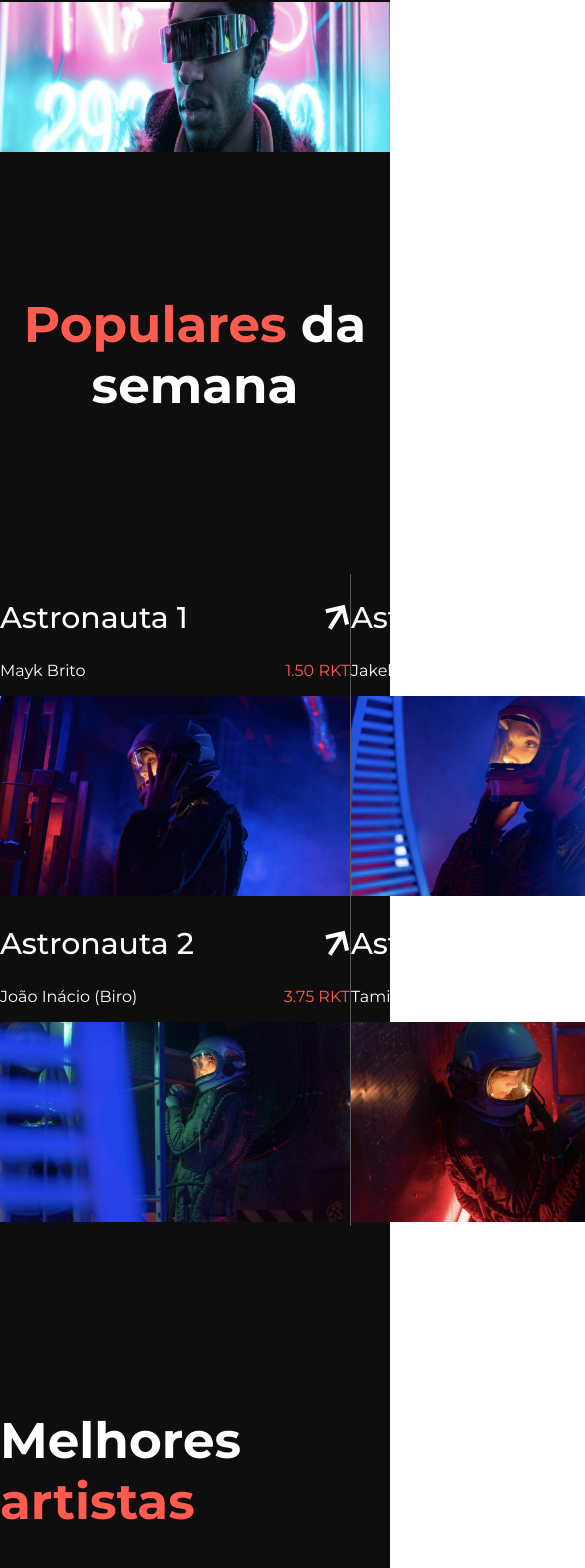
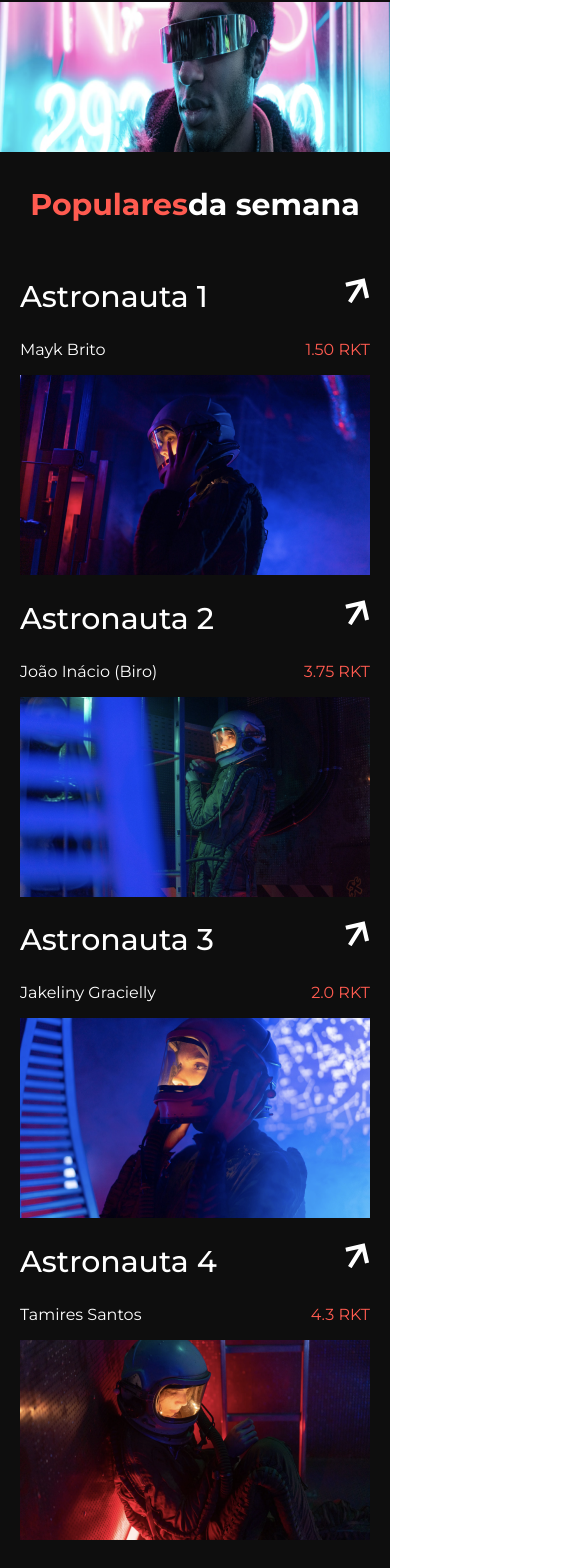
Before and after one commit to Chris-Valentim/Rocket-NFTs, a React (Create React App) app: page / in a window 390 px wide. Shown: the part 3384-4952 px from the top of the page, 585 px wide, since content can reach past the window. Built offline with nearby package versions, Linux system fonts and the light colour scheme; the HTML template or start-up script is replaced by a standard one.

Commit message:
Refatoração do código no arquivo index.tsx; Implementação do media querry no componente MainThree

```diff
--- a/src/components/Main-3/index.tsx
+++ b/src/components/Main-3/index.tsx
@@ -1,41 +1,70 @@
 import * as S from './styles';
-
-import astronautaOne from '../../assets/astronauta-1.png'
-import astronautaTwo from '../../assets/astronauta-2.png'
-import astronautaThree from '../../assets/astronauta-3.png'
-import astronautaFour from '../../assets/astronauta-4.png'
-import arrowWhite from '../../assets/arrow-white.svg'
 
 const MainThree = () => {
   return (
     <S.Wrapper>
       <S.Title>
-        <S.StyledText>Populares</S.StyledText> da semana
+        <S.StyledText>
+          Populares
+        </S.StyledText>
+        da semana
       </S.Title>
       <S.Content>
         <div>
           <div>
-            <S.SubTitle>Astronauta 1<img src={arrowWhite} alt="arrow-White" /></S.SubTitle>
-            <S.AvatarName>Mayk Brito <S.StyledText>1.50 RKT</S.StyledText></S.AvatarName>
-            <img src={astronautaOne} alt="astronauta One" />
+            <S.SubTitle>
+              Astronauta 1
+              <S.ImageArrow />
+            </S.SubTitle>
+            <S.AvatarName>
+              Mayk Brito
+              <S.StyledText>
+                1.50 RKT
+              </S.StyledText>
+            </S.AvatarName>
+            <S.ImageAstronautaOne />
           </div>
           <div>
-            <S.SubTitle>Astronauta 2<img src={arrowWhite} alt="arrow-White" /></S.SubTitle>
-            <S.AvatarName>João Inácio (Biro) <S.StyledText>3.75 RKT</S.StyledText></S.AvatarName>
-            <img src={astronautaTwo} alt="astronauta Two" />
+            <S.SubTitle>
+              Astronauta 2
+              <S.ImageArrow />
+            </S.SubTitle>
+            <S.AvatarName>
+              João Inácio (Biro)
+              <S.StyledText>
+                3.75 RKT
+              </S.StyledText>
+            </S.AvatarName>
+            <S.ImageAstronautaTwo />
           </div>
         </div>
-        <S.DividingLine></S.DividingLine>
+        <S.DividingLine />
         <div>
           <div>
-            <S.SubTitle>Astronauta 3<img src={arrowWhite} alt="arrow-White" /></S.SubTitle>
-            <S.AvatarName>Jakeliny Gracielly <S.StyledText>2.0 RKT</S.StyledText></S.AvatarName>
-            <img src={astronautaThree} alt="astronauta Three" />
+            <S.SubTitle>
+              Astronauta 3
+              <S.ImageArrow />
+            </S.SubTitle>
+            <S.AvatarName>
+              Jakeliny Gracielly
+              <S.StyledText>
+                2.0 RKT
+              </S.StyledText>
+            </S.AvatarName>
+            <S.ImageAstronautaThree />
           </div>
           <div>
-            <S.SubTitle>Astronauta 4<img src={arrowWhite} alt="arrow-White" /></S.SubTitle>
-            <S.AvatarName>Tamires Santos <S.StyledText>4.3 RKT</S.StyledText></S.AvatarName>
-            <img src={astronautaFour} alt="astronauta Four" />
+            <S.SubTitle>
+              Astronauta 4
+              <S.ImageArrow />
+            </S.SubTitle>
+            <S.AvatarName>
+              Tamires Santos
+                <S.StyledText>
+                  4.3 RKT
+                </S.StyledText>
+            </S.AvatarName>
+            <S.ImageAstronautaFour />
           </div>
         </div>
       </S.Content>
--- a/src/components/Main-3/styles.ts
+++ b/src/components/Main-3/styles.ts
@@ -1,4 +1,10 @@
 import styled from 'styled-components'
+
+import arrowWhite from '../../assets/arrow-white.svg'
+import astronautaOne from '../../assets/astronauta-1.png'
+import astronautaTwo from '../../assets/astronauta-2.png'
+import astronautaThree from '../../assets/astronauta-3.png'
+import astronautaFour from '../../assets/astronauta-4.png'
 
 export const Wrapper = styled.div`
   background-color: var(--body-background);
@@ -15,9 +21,15 @@ export const Title = styled.h1`
   font-weight: bold;
   font-size: 50px;
 
-  margin: 0;
   margin-top: 138px;
   margin-bottom: 158px;
+
+  @media (max-width: 425px) {
+    margin-top: 30px;
+    margin-bottom: 30px;
+
+    font-size: 30px;
+  }
 `
 
 export const StyledText = styled.span`
@@ -27,6 +39,13 @@ export const StyledText = styled.span`
 export const Content = styled.div`
   display: flex;
   justify-content: space-around;
+
+  @media (max-width: 425px) {
+    display: flex;
+    flex-direction: column;
+    justify-content: center;
+    align-items: center;
+  }
 `
 
 export const SubTitle = styled.h2`
@@ -52,3 +71,43 @@ export const DividingLine = styled.div`
   justify-content: center;
   align-items: center;
 `
+
+export const ImageArrow = styled.span`
+  background-image: url(${arrowWhite});
+  background-repeat: no-repeat;
+
+  height: 25px;
+  width: 25px;
+`
+
+export const ImageAstronautaOne = styled.div`
+  background-image: url(${astronautaOne});
+  background-repeat: no-repeat;
+
+  height: 200px;
+  width: 350px;
+`
+
+export const ImageAstronautaTwo = styled.div`
+  background-image: url(${astronautaTwo});
+  background-repeat: no-repeat;
+
+  height: 200px;
+  width: 350px;
+`
+
+export const ImageAstronautaThree = styled.div`
+  background-image: url(${astronautaThree});
+  background-repeat: no-repeat;
+
+  height: 200px;
+  width: 350px;
+`
+
+export const ImageAstronautaFour = styled.div`
+  background-image: url(${astronautaFour});
+  background-repeat: no-repeat;
+
+  height: 200px;
+  width: 350px;
+`
```
